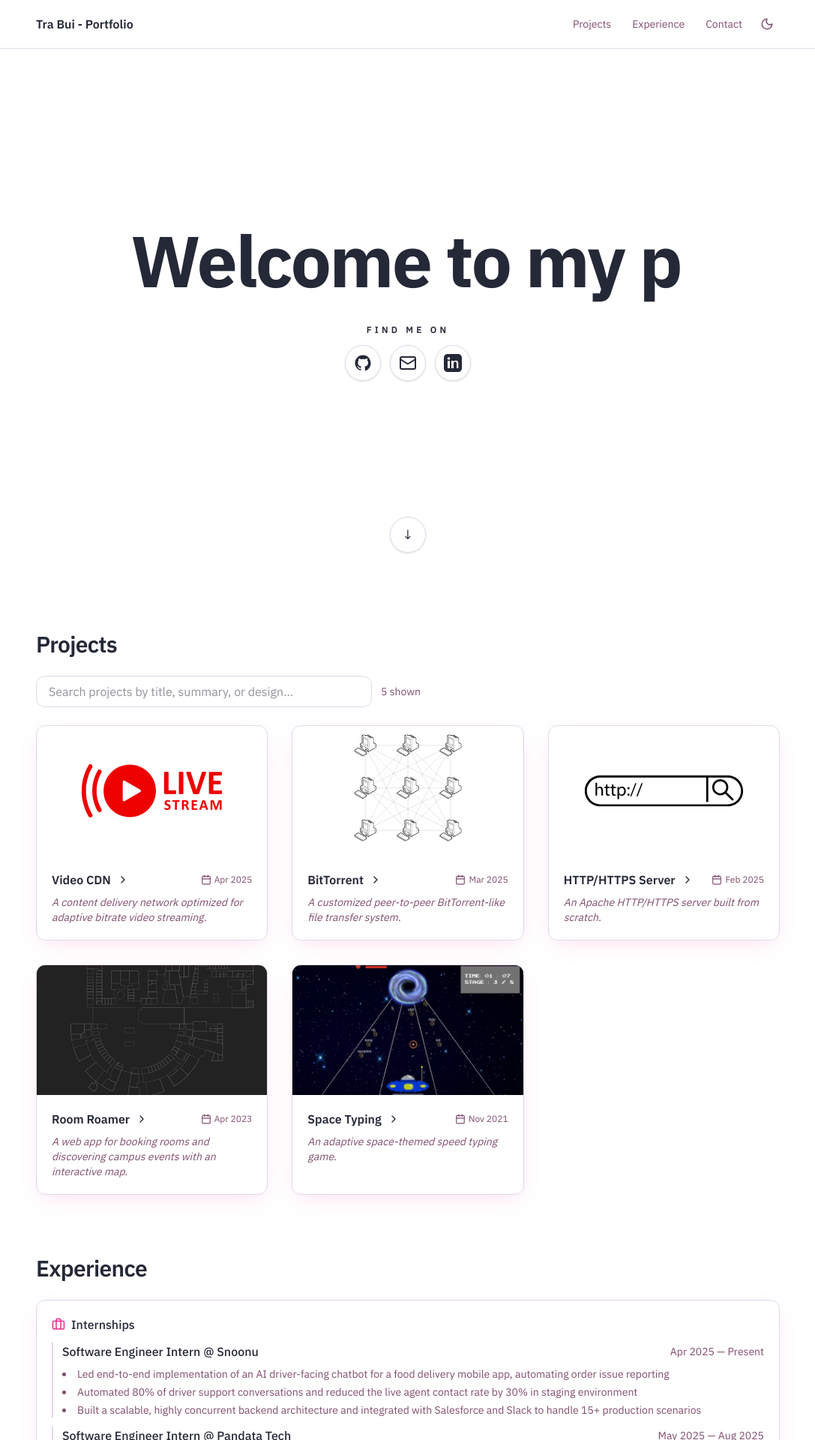
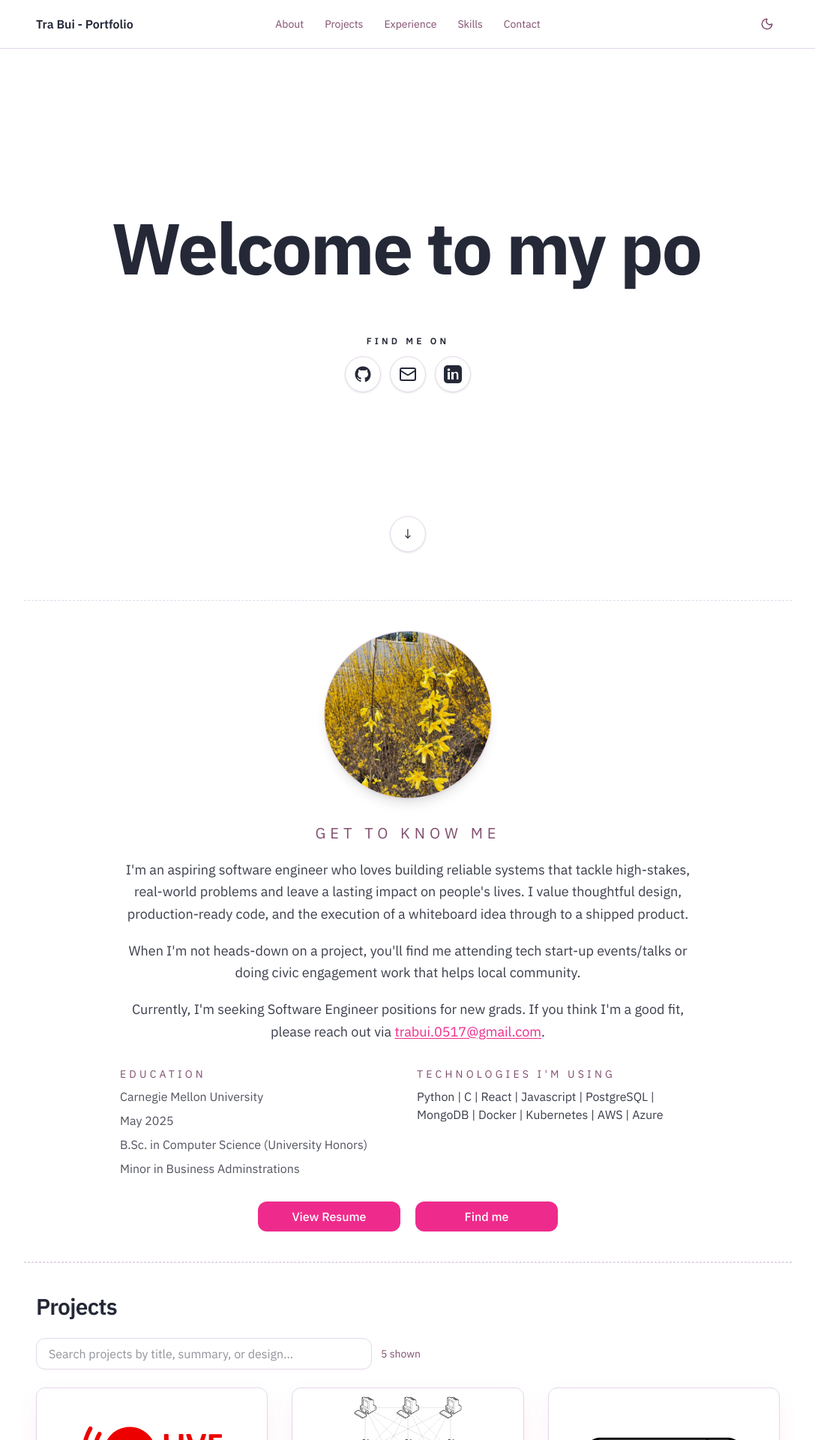
Before and after one commit to tpbui/tpbui.github.io, a React (Vite) app: page / in a window 1280 px wide. Shown: the top 1920 px of the page at 75% size, without its empty margins (96-1183 px from the left). Built offline with nearby package versions, Linux system fonts and the light colour scheme.

Commit message:
feature: add about page; make navbar sticky

```diff
--- a/src/App.jsx
+++ b/src/App.jsx
@@ -3,6 +3,7 @@ import Navbar from "./components/Navbar";
 import Footer from "./components/Footer";
 import Skills from "./sections/Skills";
 import Hero from "./sections/Hero";
+import About from "./sections/About";
 import Projects from "./sections/Projects";
 import Experience from "./sections/Experience";
 import Contact from "./sections/Contact";
@@ -12,6 +13,7 @@ function Home() {
 	return (
 		<>
 			<Hero />
+			<About />
 			<Projects />
 			<Experience />
 			<Skills />
@@ -22,7 +24,7 @@ function Home() {
 
 export default function App() {
 	return (
-		<div className="min-h-screen overflow-x-hidden bg-background text-foreground">
+		<div className="min-h-screen overflow-x-hidden bg-background text-foreground pt-16">
 			<Navbar />
 			<Routes>
 				<Route path="/" element={<Home />} />
--- a/src/components/Navbar.jsx
+++ b/src/components/Navbar.jsx
@@ -7,25 +7,23 @@ export default function Navbar() {
 	const [mode, setMode] = useState("dark");
 	useEffect(() => setMode(getTheme()), []);
 
+	const navSections = CONFIG.sections;
+
 	return (
-		<header className="sticky top-0 z-40 backdrop-blur bg-background/80 text-foreground border-b border-border">
-			<div className="max-w-5xl mx-auto px-4 h-16 flex items-center justify-between">
+			<header className="fixed top-0 left-0 right-0 z-40 backdrop-blur bg-background/90 text-foreground border-b border-border/70">
+				<div className="max-w-5xl mx-auto px-4 h-16 grid grid-cols-[1fr_auto_1fr] items-center gap-4">
 					<a
 						href="/#home"
-					className="font-semibold hover:text-primary transition-colors"
+						className="font-semibold whitespace-nowrap hover:text-primary transition-colors justify-self-start"
 					>
 						{CONFIG.name} - Portfolio
 					</a>
-				<nav className="flex items-center gap-1">
-					{/* links */}
-					{[
-						["Projects", "/#projects"],
-						["Experience", "/#experience"],
-						["Contact", "/#contact"],
-					].map(([label, href]) => (
+
+					<nav className="flex items-center justify-center gap-1 justify-self-center">
+					{navSections.map(({ id, label }) => (
 						<a
-							key={label}
-							href={href}
+							key={id}
+							href={`/#${id}`}
 							className="relative text-sm text-muted-foreground hover:text-foreground transition-colors
               px-3 py-2 rounded focus:outline-none focus-visible:ring-2 ring-ring
               ring-offset-2 ring-offset-background
@@ -35,20 +33,19 @@ export default function Navbar() {
 							{label}
 						</a>
 					))}
+				</nav>
 
-					{/* theme toggle */}
 				<button
 					type="button"
 					aria-label={`Switch to ${mode === "dark" ? "light" : "dark"} mode`}
 					onClick={() => setMode(toggleTheme())}
-						className="rounded-lg p-2 text-muted-foreground hover:text-foreground hover:bg-muted
+					className="justify-self-end rounded-lg p-2 text-muted-foreground hover:text-foreground hover:bg-muted
                       transition-colors focus:outline-none focus-visible:ring-2 ring-ring
                       ring-offset-2 ring-offset-background"
 					title={mode === "dark" ? "Light mode" : "Dark mode"}
 				>
 					{mode === "dark" ? <Sun size={18} /> : <Moon size={18} />}
 				</button>
-				</nav>
 			</div>
 		</header>
 	);
--- a/src/components/ui/Pill.jsx
+++ b/src/components/ui/Pill.jsx
@@ -1,5 +1,5 @@
 import { cx } from "../../utils/cx";
 
 export default function Pill({ children, className = "" }) {
-	return <span className="chip">{children}</span>;
+	return <span className={cx("chip", className)}>{children}</span>;
 }
--- a/src/components/ui/Section.jsx
+++ b/src/components/ui/Section.jsx
@@ -5,22 +5,25 @@ export default function Section({
 	className = "",
 }) {
 	const headingId = id ? `${id}-heading` : undefined;
+	const hasTitle = Boolean(title);
 
 	const Inner = (
 		<>
+			{hasTitle ? (
 				<h2
 					id={headingId}
 					className="text-2xl sm:text-3xl font-semibold tracking-tight mb-6 text-foreground"
 				>
 					{title}
 				</h2>
+			) : null}
 			<div className="space-y-6">{children}</div>
 		</>
 	);
 	return (
 		<section id={id} className="scroll-mt-24">
 			<div
-				className={`max-w-5xl mx-auto px-4 py-10${
+				className={`max-w-5xl mx-auto px-4 py-10 border-y border-dashed border-border/60${
 					className ? ` ${className}` : ""
 				}`}
 			>
--- a/src/content/site.js
+++ b/src/content/site.js
@@ -23,6 +23,27 @@ const CONFIG = {
 		],
 		tagline: "Computer Scientist | Software Engineer",
 	},
+	about: {
+		photo: "/profile.jpeg",
+		paragraphs: [
+			"I'm an aspiring software engineer who loves building reliable systems that tackle high-stakes, real-world problems and leave a lasting impact on people's lives. I value thoughtful design, production-ready code, and the execution of a whiteboard idea through to a shipped product.",
+			"When I'm not heads-down on a project, you'll find me attending tech start-up events/talks or doing civic engagement work that helps local community.",
+			"Currently, I'm seeking Software Engineer positions for new grads. If you think I'm a good fit, please reach out via trabui.0517@gmail.com."
+		],
+	},
+	education: {
+		school: "Carnegie Mellon University",
+		graduation: "May 2025",
+		major: "B.Sc. in Computer Science (University Honors)",
+		minor: "Minor in Business Adminstrations",
+	},
+	sections: [
+		{ id: "about", label: "About" },
+		{ id: "projects", label: "Projects" },
+		{ id: "experience", label: "Experience" },
+		{ id: "skills", label: "Skills" },
+		{ id: "contact", label: "Contact" },
+	],
 	links: [
 		{
 			label: "GitHub",
--- /dev/null
+++ b/src/sections/About.jsx
@@ -0,0 +1,98 @@
+import { useState } from "react";
+import Section from "../components/ui/Section";
+import CONFIG from "../content/site";
+
+export default function About() {
+	const [photoErrored, setPhotoErrored] = useState(false);
+	const paragraphs = Array.isArray(CONFIG.about?.paragraphs)
+		? CONFIG.about.paragraphs.filter(Boolean)
+		: [];
+	const technologies = Array.isArray(CONFIG.tech) ? CONFIG.tech.filter(Boolean) : [];
+	const education = CONFIG.education;
+	const aboutPhoto = CONFIG.about?.photo;
+	const showPhoto = Boolean(aboutPhoto && !photoErrored);
+	const email = CONFIG.email;
+
+	return (
+		<Section id="about" title={null}>
+			<div className="space-y-8">
+				<div className="flex justify-center">
+					<div className="w-48 h-48 sm:w-56 sm:h-56 rounded-full border border-border/60 overflow-hidden flex items-center justify-center bg-muted shadow-lg">
+						{showPhoto ? (
+							<img
+								src={aboutPhoto}
+								alt={`${CONFIG.name} portrait`}
+								className="w-full h-full object-cover"
+								onError={() => setPhotoErrored(true)}
+							/>
+						) : (
+							<span className="text-xs sm:text-sm uppercase tracking-[0.4em] text-muted-foreground text-center px-4">
+								Image holder
+							</span>
+						)}
+					</div>
+				</div>
+
+				<div className="space-y-5 text-center">
+					<p className="text-lg sm:text-xl uppercase tracking-[0.3em] text-muted-foreground">Get to know me</p>
+					{paragraphs.map((text, idx) => {
+						const emailIndex = email ? text.indexOf(email) : -1;
+						if (emailIndex === -1) {
+							return (
+								<p key={idx} className="text-lg leading-relaxed text-foreground/90 max-w-3xl mx-auto">
+									{text}
+								</p>
+							);
+						}
+						const before = text.slice(0, emailIndex);
+						const after = text.slice(emailIndex + email.length);
+						return (
+							<p key={idx} className="text-lg leading-relaxed text-foreground/90 max-w-3xl mx-auto">
+								{before}
+								<a
+									href={`mailto:${email}`}
+									className="text-primary underline underline-offset-2 hover:text-primary/80"
+								>
+									{email}
+								</a>
+								{after}
+							</p>
+						);
+					})}
+				</div>
+
+				<div className="grid gap-6 sm:grid-cols-2 max-w-3xl mx-auto">
+					<div className="space-y-2">
+						<p className="text-sm uppercase tracking-[0.3em] text-muted-foreground">Education</p>
+						<p className="text-base text-foreground/80">{education.school}</p>
+						<p className="text-base text-foreground/80">{education.graduation}</p>
+						<p className="text-base text-foreground/80">{education.major}</p>
+						<p className="text-base text-foreground/80">{education.minor}</p>
+					</div>
+					<div className="space-y-2">
+						<p className="text-sm uppercase tracking-[0.3em] text-muted-foreground">
+							Technologies I'm using
+						</p>
+						<p className="text-base text-foreground/90">
+							{technologies.length ? technologies.join(" | ") : "—"}
+						</p>
+					</div>
+				</div>
+
+				<div className="flex flex-wrap justify-center gap-4 sm:gap-5">
+					<a
+						href={CONFIG.resumeUrl}
+						target="_blank"
+						rel="noreferrer noopener"
+						className="btn btn-primary min-w-[190px] px-8"
+					>
+						View Resume
+					</a>
+					<a href="#contact" className="btn btn-primary min-w-[190px] px-8">
+						Find me
+					</a>
+				</div>
+			</div>
+		</Section>
+	);
+}
--- a/src/sections/Hero.jsx
+++ b/src/sections/Hero.jsx
@@ -18,6 +18,12 @@ export default function Hero() {
 	}, []);
 
 	const tagline = CONFIG.hero?.tagline ?? "Computer Scientist | Software Engineer";
+	const sectionLinks = useMemo(() => {
+		const configuredSections =CONFIG.sections;
+		return configuredSections.filter(
+			(section) => section?.id && section?.label
+		);
+	}, []);
 
 	const socialLinks = (CONFIG.links ?? [])
 		.filter((link) => link && link.href && link.icon)
@@ -84,6 +90,8 @@ export default function Hero() {
 
 	const typedText = typingPhrases[phraseIndex]?.slice(0, subIndex) ?? "";
 	const typedTagline = tagline.slice(0, taglineIndex);
+	const firstSectionId = sectionLinks[0]?.id ?? "about";
+	const firstSectionLabel = sectionLinks[0]?.label ?? "About";
 
 	return (
 		<section
@@ -102,7 +110,7 @@ export default function Hero() {
 				) : null}
 
 				{socialLinks.length > 0 ? (
-					<div className="flex flex-col items-center gap-3">
+					<div className="flex flex-col items-center gap-3 mt-6 sm:mt-8">
 						<span className="hero-social-label text-xs font-semibold uppercase text-muted-foreground/80">
 							Find me on
 						</span>
@@ -126,9 +134,9 @@ export default function Hero() {
 			</div>
 
 			<a
-				href="#projects-heading"
+				href={`#${firstSectionId}`}
 				className="group absolute bottom-12 left-1/2 flex h-12 w-12 -translate-x-1/2 items-center justify-center rounded-full border border-border bg-background/90 text-foreground shadow-sm transition hover:-translate-y-1 hover:bg-primary/10 hover:text-primary focus-visible:outline-none focus-visible:ring-2 focus-visible:ring-ring sm:bottom-16"
-				aria-label="Scroll to projects"
+				aria-label={`Scroll to ${firstSectionLabel}`}
 			>
 				<span className="inline-block text-lg leading-none transition group-hover:translate-y-0.5">
 					↓
```
Also changed, not shown: public/profile.jpeg (added). Lines whose indentation alone changed are shown as unchanged.
